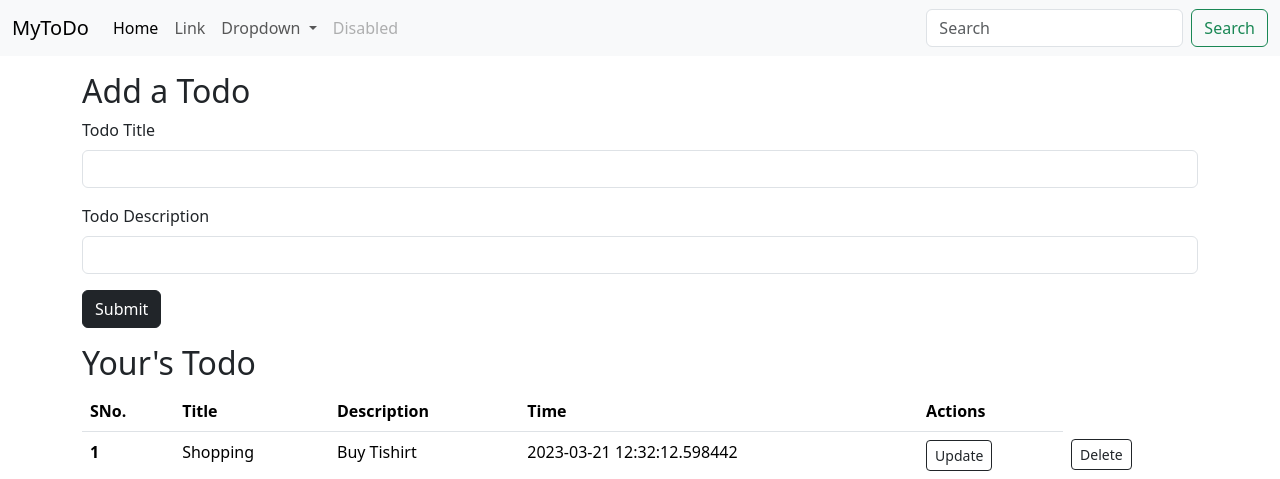
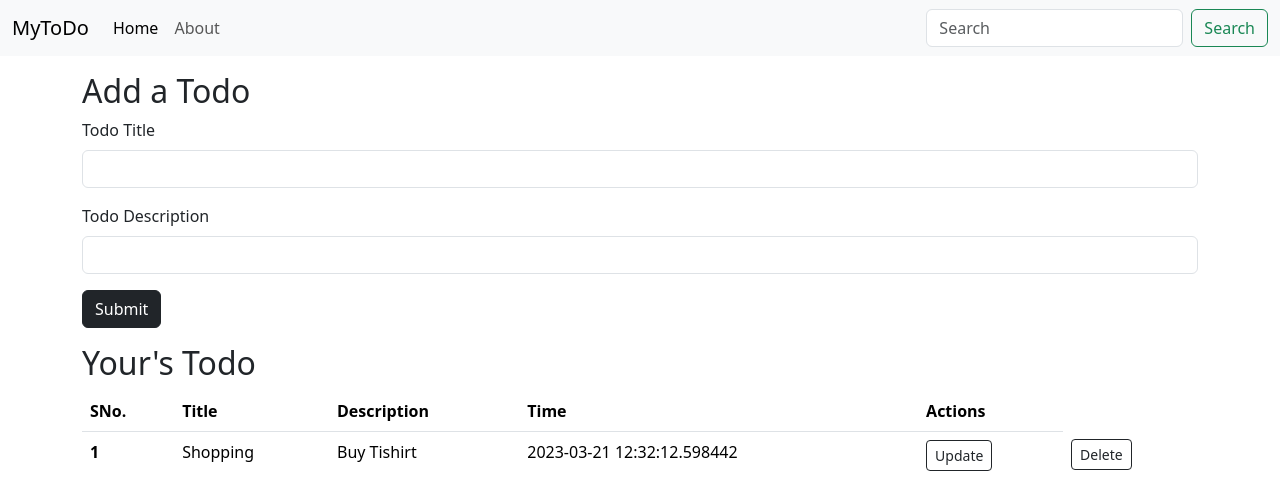
Before and after one commit to shripranjal/my-app, a Flask app: page / in a window 1280 px wide. Shown: the top 479 px of the page. Run offline with Flask 2, Linux system fonts and the light colour scheme; data comes from the database, SQL or seed files in the repository; both versions use the stored data as it was after the commit.

Commit message:
update the html code

```diff
--- a/templates/index.html
+++ b/templates/index.html
@@ -24,25 +24,10 @@
                         <a class="nav-link active" aria-current="page" href="#">Home</a>
                     </li>
                     <li class="nav-item">
-                        <a class="nav-link" href="#">Link</a>
+                        <a class="nav-link" href="#">About</a>
                     </li>
-                    <li class="nav-item dropdown">
-                        <a class="nav-link dropdown-toggle" href="#" role="button" data-bs-toggle="dropdown"
-                            aria-expanded="false">
-                            Dropdown
-                        </a>
-                        <ul class="dropdown-menu">
-                            <li><a class="dropdown-item" href="#">Action</a></li>
-                            <li><a class="dropdown-item" href="#">Another action</a></li>
-                            <li>
-                                <hr class="dropdown-divider">
-                            </li>
-                            <li><a class="dropdown-item" href="#">Something else here</a></li>
-                        </ul>
-                    </li>
-                    <li class="nav-item">
-                        <a class="nav-link disabled">Disabled</a>
-                    </li>
+
+
                 </ul>
                 <form class="d-flex" role="search">
                     <input class="form-control me-2" type="search" placeholder="Search" aria-label="Search">
@@ -74,6 +59,13 @@
     </div>
     <div class="container my-3">
         <h2>Your's Todo</h2>
+
+            <tbody>
+                {% if allTodo|length==0 %}
+                <div class="alert alert-dark" role="alert">
+                    No Record , Please Add A Todo
+                  </div>
+                    {% else %}
                     <table class="table">
                         <thead>
                             <tr>
@@ -84,7 +76,7 @@
                                 <th scope="col">Actions</th>
                             </tr>
                         </thead>
-            <tbody>
+                {% endif %}
                 {% for todo in allTodo %}
                 <tr>
                     <th scope="row">{{loop.index}}</th>
```
Also changed, not shown: templates/base.html (added), templates/update.html (added), todo.db. Lines whose indentation alone changed are shown as unchanged.
